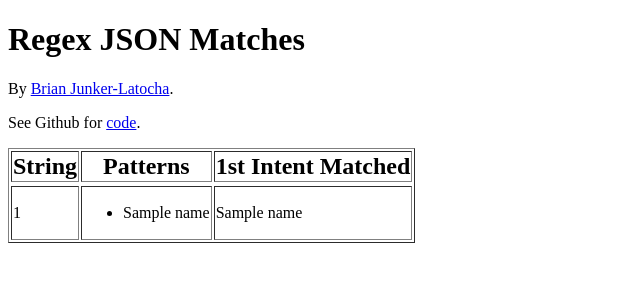
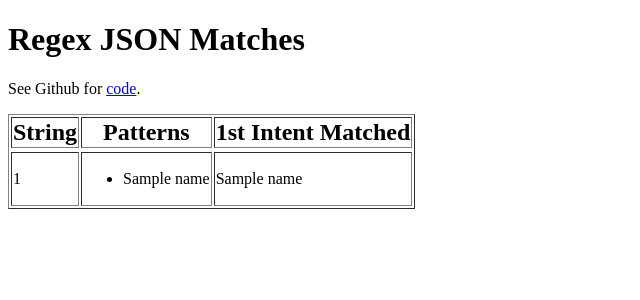
Before and after one commit to BrianInGermany/regex-json-checker, a Flask app: template templates/results.html in a window 1280 px wide. Shown: the top 300 px of the page, without its empty margins (0-640 px from the left). Run offline with Flask 2, Linux system fonts and the light colour scheme; the template is opened without the code that fills it: most values are stand-ins (such as "Sample title", 1, 10 or a date in 2020).

Commit message:
remove ref to name

```diff
--- a/templates/results.html
+++ b/templates/results.html
@@ -36,7 +36,6 @@
             {% endfor %}
 
 </div>
-<p>By <a href="https://thejunkyard.cc">Brian Junker-Latocha</a>.</p>
-         <p>See Github for <a href="https://github.com/BrianInGermany/regex-json-checker">code</a>.</p>
+<p>See Github for <a href="https://github.com/BrianInGermany/regex-json-checker">code</a>.</p>
 </body>
 </html>
```
